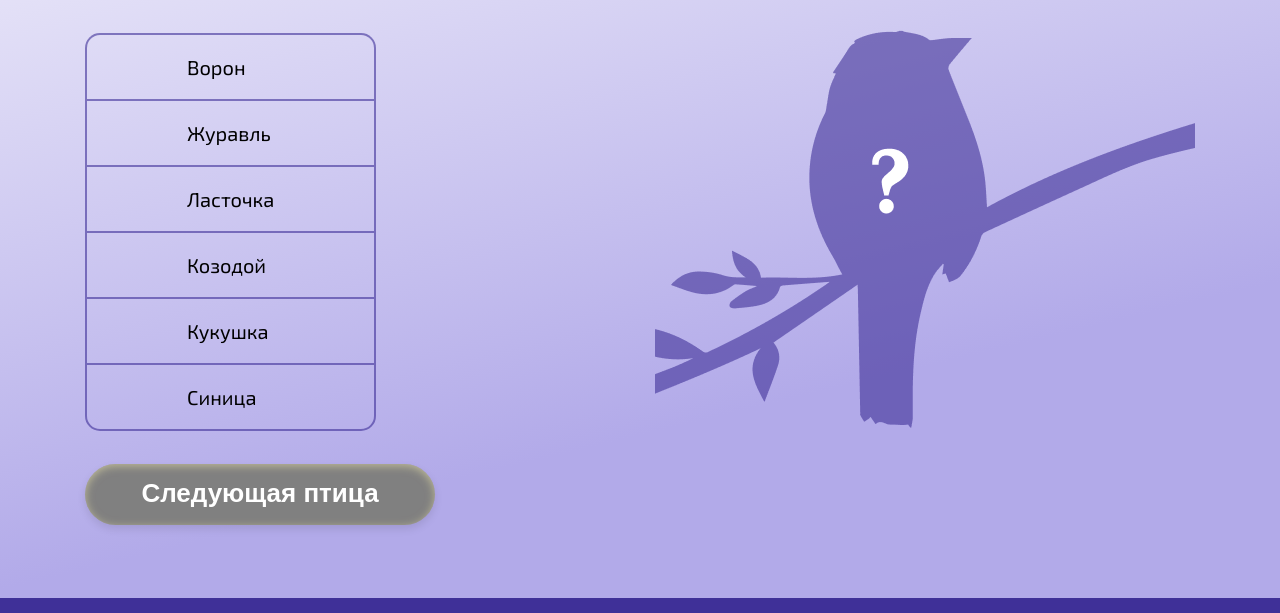
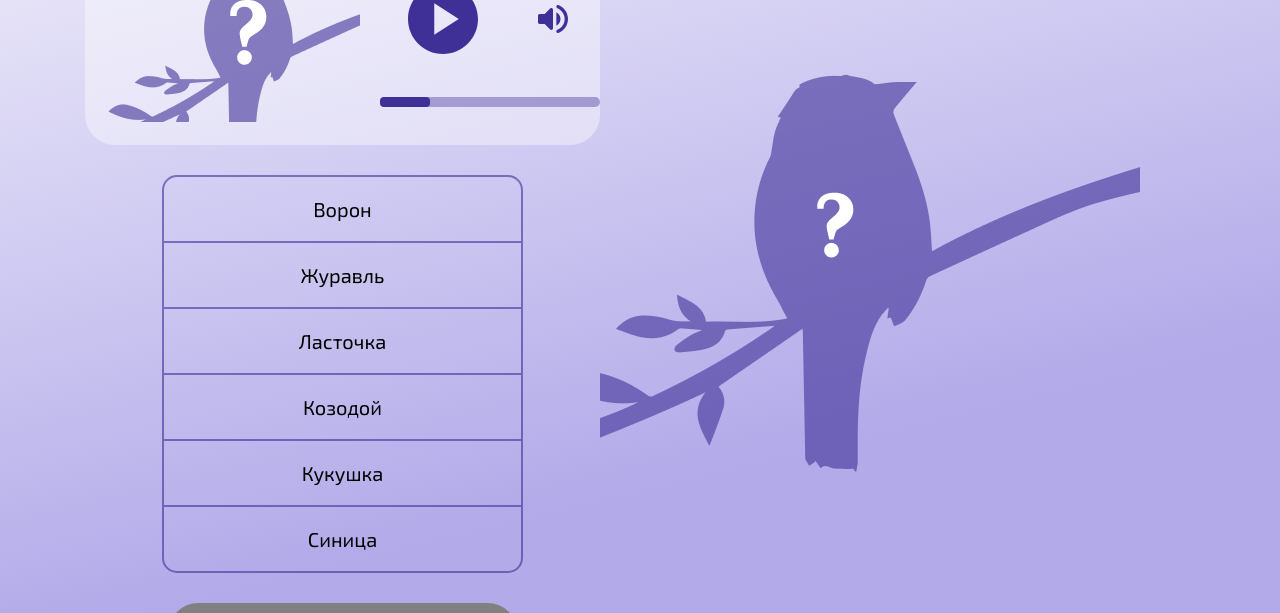
Before and after one commit to AnastasiaSyt/Rsschool_Front-End_course, a website built with webpack: page Songbird/pages/quiz/index.html in a window 1280 px wide. Shown: the part 291-904 px from the top of the page. Built offline with nearby package versions, Linux system fonts and the light colour scheme.

Commit message:
feat: start custom audioplayer

```diff
--- /dev/null
+++ b/Songbird/assets/sass/base/_audioplayer.scss
@@ -0,0 +1,48 @@
+
+.audio {
+    background: rgba(255, 255, 255, 0.4);
+    border-radius: 30px;
+    max-width: 540px;
+    width: 100%;
+}
+
+.audio__title {
+    display: flex;
+    padding-top: 20px;
+}
+
+.audio__bird {
+    font-size: 40px;
+    margin-left: 20px;
+    width: 200px;
+}
+
+.audio__buttons {
+    display: flex;
+    justify-content: space-around;
+    align-items: center;
+    cursor: pointer;
+}
+
+.audio_image {
+    padding: 20px;
+}
+
+.audio__progress {
+    background: rgba(63, 48, 152, 0.4);
+    border-radius: 5px;
+    width: 100%;
+    height: 10px;
+    margin-top: 40px;
+    display: flex;
+    align-items: center;
+    cursor: pointer;
+}
+
+.progress_val {
+    background: rgba(63, 48, 152);
+    border-radius: 4px;
+    height: 10px;
+    width: 50px;
+
+}
--- a/Songbird/assets/sass/layouts/_main-quiz.scss
+++ b/Songbird/assets/sass/layouts/_main-quiz.scss
@@ -1,14 +1,27 @@
+.quiz__cont {
+    display: flex;
+    margin: 20px 0;
+}
+
 .quiz__wrapper {
     display: flex;
     justify-content: space-between;
     align-items: center;
+    flex-direction: column;
 }
 
 .counter {
     display: flex;
-    justify-content: space-between;
+    flex-direction: column;
     align-items: center;
 }
+
+.counter__score {
+    color: $color-primary;
+    font-size: 2.0rem;
+    font-weight: 700;
+}
+
 //counter pages
 
 .counter__pages {
@@ -47,7 +60,6 @@
 }
 
 .circle {
-    //background-color: white;
     background-color: #E2DFF6;
     color: $color-primary;
     border-radius: 50%;
@@ -72,14 +84,10 @@
     display: inline-block;
 	overflow: hidden;
     font-size: 2.0rem;
+    padding: 30px 0;
 
-    padding: 30px 0;
+    width: 70%;
 }
-
-// .answer__bird {
-//     display: inline-block;
-// 	float: left;
-// }
 
 .answer__bird input[type=radio] {
 	display: none;
@@ -96,6 +104,8 @@
 	user-select: none;
 
     transition: all .3s ease;
+
+    text-align: center;
 }
 
 .quiz-list .answer__bird:first-child label {
@@ -155,7 +165,8 @@
 
 .quiz-button:disabled {
     background: gray;
-    color: $color-light;
+    color: rgba(255, 255, 255, 0.638);
+    box-shadow: none;
 }
 
 //_____bird-content
@@ -177,8 +188,8 @@
 }
 
 .bird__species {
-  font-size: 16px;
-  line-height: 19px;
+  font-size: 1.6rem;
+  line-height: 1.9rem;
   color: #987CB9;
 }
 
@@ -201,7 +212,7 @@
 }
 
 .bird__description {
-  font-size: 24px;
+  font-size: 2.4rem;
   line-height: 142.5%;
   color: $color-dark;
 
--- a/Songbird/assets/sass/style.scss
+++ b/Songbird/assets/sass/style.scss
@@ -6,6 +6,7 @@
 @import "base/base";
 @import "base/buttons";
 @import "base/burger";
+@import "base/audioplayer";
 
 //Layouts
 @import "layouts/wrapper";
--- a/Songbird/pages/quiz/index.html
+++ b/Songbird/pages/quiz/index.html
@@ -56,10 +56,27 @@
         </div>
         <div class="counter__score" id="score">Score: 0</div>
       </div>
+      <div class="quiz__cont">
         <div class="quiz__wrapper">
           <div class="quiz" id="quiz">
             <div class="quiz-header" id="header">
-            <audio id="audio" src="#" controls></audio>
+              <!-- <div class="audio" id="audio_player">
+                <div class="audio__title">
+                    <div class="audio_image"><img src="../../assets/img/Mask group (3).png" alt="bird image" id="audio_image"></div>
+                    <div class="audio__bird_content">
+                        <div class="audio__bird">*****</div>
+                        <div class="audio__buttons">
+                            <audio src="#" id="song"></audio>
+                            <div class="button_play" id="play"><img class="img__src" src="../../assets/icons/play.svg" alt="button play"></div>
+                            <div class="button_volume"><img class="img__src" src="../../assets/icons/volume.svg" alt="button volume"></div>
+                        </div>
+                        <div class="audio__progress">
+                            <div class="progress_val"></div>
+                        </div>
+                    </div>
+                </div> -->
+            </div>
+              <!-- <audio id="audio" src="#" controls></audio> -->
             </div>
             <ul class="quiz-list" id="list">
               <li>
@@ -79,18 +96,7 @@
           </div>
           <div class="bird" id="bird">
             <img src="../../assets/img/bird_question.png" alt="unknown bird" class="bird__unknown">
-          <!-- <div class="bird__content">
-            <div class="bird__title">
-              <div class="bird__title_text">
-                <h2 class="bird__name">Синица</h2>
-                <h3 class="bird__species">Parus major</h3>
           </div>
-              <img src="https://live.staticflickr.com//65535//49366042493_c48c81d58d.jpg" alt="Parus major image" class="bird__image">
-            </div>
-            <p class="bird__description">В щебетании синиц различают более 40 различных звуковых сочетаний. Поют они практически круглый год,
-                                         немного затихая только зимой. Синицы настоящие санитары леса. Одна пара синиц в период гнездования
-                                         оберегает от вредителей десятки деревьев.</p>
-          </div> -->
       </div>
       </div>
     </div>
@@ -101,7 +107,7 @@
         <p class="footer__text">© 2022</p>
         <a href="https://github.com/AnastasiaSyt" class="footer__link">GitHub: Anastasia Syt</a>
       </div>
-      <a href="https://rs.school/js/" class="rs-logo"><img src="../../assets/icons/rs_school_js 1.svg" alt="rolling scopes school logo"></a>
+      <a href="https://rs.school/js/" class="rs_logo_footer"><img src="../../assets/icons/rs_school_js 1.svg" alt="rolling scopes school logo" class="rs-logo"></a>
     </div>
   </footer>
   <script src="../../dist/bundle.js"></script>
--- a/Songbird/src/index.js
+++ b/Songbird/src/index.js
@@ -63,7 +63,22 @@ function showQuestion() {
   const audioPath = birdsData[questionNumber][numberBird]["audio"];
   const idBird = birdsData[questionNumber][numberBird]["id"];
 
-  const headerTemplate = `<audio id="%id%" src="%audio%" controls></audio>`;
+  // const headerTemplate = `<audio id="%id%" src="%audio%" controls></audio>`;
+  const headerTemplate = `<div class="audio" id="audio_player">
+  <div class="audio__title">
+      <div class="audio_image"><img src="../../assets/img/Mask group (3).png" alt="bird image" id="audio_image"></div>
+      <div class="audio__bird_content">
+          <div class="audio__bird">*****</div>
+          <div class="audio__buttons">
+              <audio src="%audio%" id="%id%"></audio>
+              <div class="button_play" id="play"><img class="img__src" src="../../assets/icons/play.svg" alt="button play"></div>
+              <div class="button_volume"><img class="img__src" src="../../assets/icons/volume.svg" alt="button volume"></div>
+          </div>
+          <div class="audio__progress">
+              <div class="progress_val"></div>
+          </div>
+      </div>
+  </div>`;
   const audio = headerTemplate
     .replace("%audio%", audioPath)
     .replace("%id%", idBird);
@@ -108,8 +123,9 @@ function checkAnswer() {
   const labelStyle = document.getElementById(`label-${userAnswer}`);
   document.getElementById(`radio-${userAnswer}`).checked = false;
 
+  let unit = 0;
   if (userAnswer + 1 === currentBird) {
-    score = score + 5;
+    unit = unit + 5;
     labelStyle.classList.add("correct");
     console.log("score", score);
     getCorrectAudio();
@@ -117,10 +133,13 @@ function checkAnswer() {
     nextSongButton.disabled = false;
   } else {
     labelStyle.classList.add("uncorrect");
-    score = score - 1;
+    unit = unit - 1;
     getUncorrectAudio();
   }
-
+  score = unit;
+  if (score < 0) {
+    score = 0;
+  }
   scoreHTML.textContent = `Score: ${score}`;
 }
 
@@ -192,3 +211,36 @@ function getUncorrectAudio() {
   const audioClick = new Audio("../../assets/audio/uncorrect.mp3");
   audioClick.play();
 }
+
+//__________Audioplayer
+
+const audioPlayer = document.getElementById("audio_player");
+const playButton = document.getElementById("play");
+const song = document.getElementById("song"); //тут будет айди из даты
+
+const progressContainer = document.getElementsByClassName("audio__progress");
+const progressAudio = document.getElementsByClassName("progress_val");
+
+const nameBird = document.getElementsByClassName("audio__bird");
+const birdImg = document.getElementsByClassName("audio_image");
+
+const icons = document.getElementsByClassName("img__src");
+
+function playSong() {
+  audioPlayer.classList.add("play");
+  audio.play();
+}
+
+function pauseSong() {
+  audioPlayer.classList.remove("play");
+  audio.pause();
+}
+
+playButton.addEventListener("click", () => {
+  const isPlay = audioPlayer.classList.contains("play");
+  if (isPlay) {
+    pauseSong();
+  } else {
+    playSong();
+  }
+});
```
Also changed, not shown: Songbird/pages/birds/index.html (+1 -1 lines), Songbird/pages/results/index.html (+1 -1 lines), Songbird/assets/icons/pause.svg (added), Songbird/assets/icons/play.svg (added), Songbird/assets/icons/volume.svg (added), Songbird/assets/img/Mask group (3).png (added), Songbird/assets/sass/style.css, 1 other file. Lines whose indentation alone changed are shown as unchanged.
